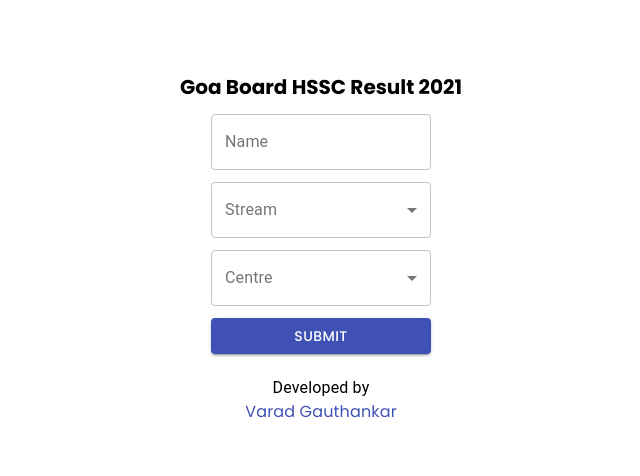
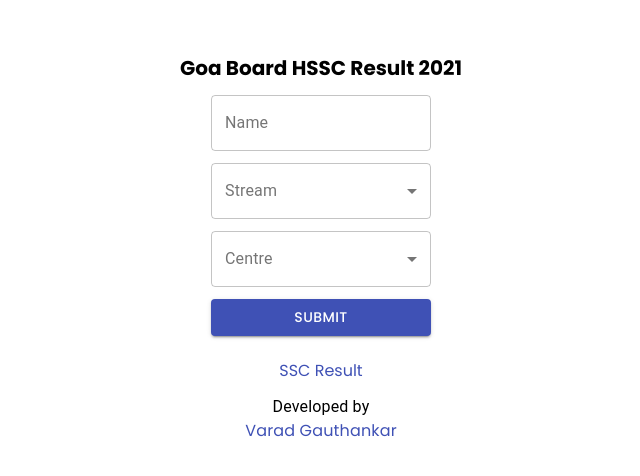
Before and after one commit to varadgauthankar/hssc-result, a React (Create React App) app: page / in a window 1280 px wide. Shown: the part 108-584 px from the top of the page, without its empty margins (319-959 px from the left). Built offline with nearby package versions, Linux system fonts and the light colour scheme.

Commit message:
added ssc result link

```diff
--- a/src/pages/home_page.js
+++ b/src/pages/home_page.js
@@ -189,8 +189,17 @@ const HomePage = () => {
           SUBMIT
         </Button>
       </FormControl>
+      <Spacer height={22} />
 
-      <Spacer height={22} />
+      <Link
+        color="primary"
+        rel="noopener"
+        target="_blank"
+        href={"https://ssc-result.netlify.app/?ref=hssc"}
+      >
+        SSC Result
+      </Link>
+      <Spacer height={12} />
 
       <Typography className={classes.root}>Developed by</Typography>
       <Typography className={classes.root}>
```
